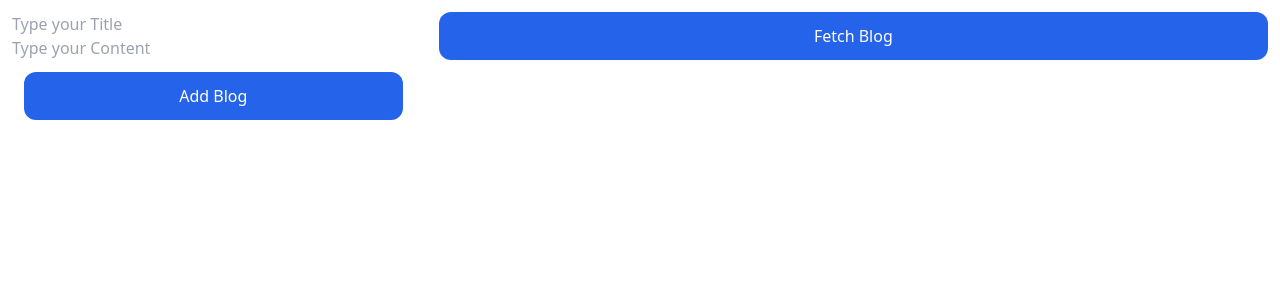
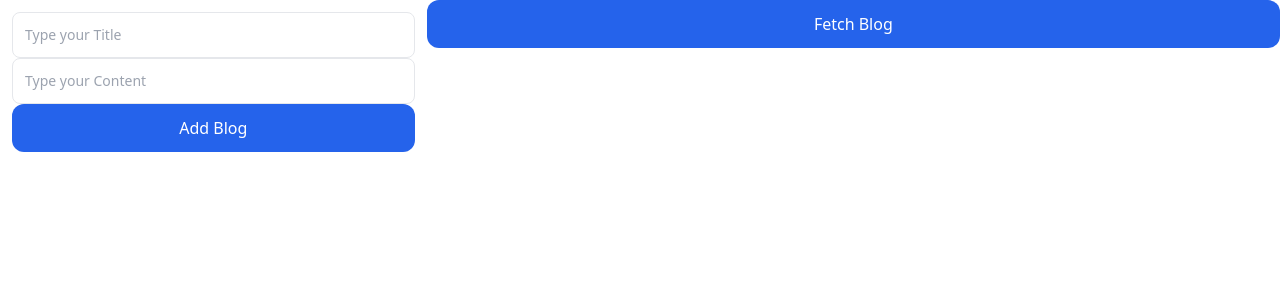
Before and after one commit to RaihanStark/next-minimal-boilerplate, a Next.js app: page / in a window 1280 px wide. Shown: the top 300 px of the page. Built offline with nearby package versions, Linux system fonts and the light colour scheme.

Commit message:
Add: Zod and Example

```diff
--- a/components/Button/Filled.tsx
+++ b/components/Button/Filled.tsx
@@ -2,14 +2,14 @@ import type { FC } from 'react';
 
 interface Props {
   children: React.ReactNode;
-  onClick: () => void;
+  onClick?: () => void;
 }
 
 const FilledButton: FC<Props> = ({ children, onClick }) => {
   return (
     <button
       onClick={onClick}
-      className="m-3 p-3 text-white bg-blue-600 hover:bg-blue-800 rounded-xl"
+      className="p-3 text-white bg-blue-600 hover:bg-blue-800 rounded-xl"
     >
       {children}
     </button>
--- /dev/null
+++ b/components/Form/Error.tsx
@@ -0,0 +1,31 @@
+import type { FC } from 'react';
+
+export const MessageError: FC<{
+  message?: any;
+}> = ({ message }) => {
+  if (!message) return <></>;
+
+  return (
+    <div className="inline-flex my-2 space-x-1 w-full items-center">
+      <div>
+        <svg
+          width="16"
+          height="16"
+          viewBox="0 0 16 16"
+          fill="none"
+          xmlns="http://www.w3.org/2000/svg"
+        >
+          <path
+            d="M8 1C6.61553 1 5.26216 1.41054 4.11101 2.17971C2.95987 2.94888 2.06266 4.04213 1.53285 5.32122C1.00303 6.6003 0.86441 8.00776 1.13451 9.36563C1.4046 10.7235 2.07129 11.9708 3.05026 12.9497C4.02922 13.9287 5.2765 14.5954 6.63437 14.8655C7.99224 15.1356 9.3997 14.997 10.6788 14.4672C11.9579 13.9373 13.0511 13.0401 13.8203 11.889C14.5895 10.7378 15 9.38447 15 8C15 6.14348 14.2625 4.36301 12.9497 3.05025C11.637 1.7375 9.85652 1 8 1ZM8 14C6.81332 14 5.65328 13.6481 4.66658 12.9888C3.67989 12.3295 2.91085 11.3925 2.45673 10.2961C2.0026 9.19974 1.88378 7.99334 2.11529 6.82946C2.3468 5.66557 2.91825 4.59647 3.75736 3.75736C4.59648 2.91824 5.66558 2.3468 6.82946 2.11529C7.99335 1.88378 9.19975 2.0026 10.2961 2.45672C11.3925 2.91085 12.3295 3.67988 12.9888 4.66658C13.6481 5.65327 14 6.81331 14 8C14 9.5913 13.3679 11.1174 12.2426 12.2426C11.1174 13.3679 9.5913 14 8 14Z"
+            fill="#FF0000"
+          />
+          <path
+            d="M7.5 4H8.5V9.5H7.5V4ZM8 11C7.85166 11 7.70666 11.044 7.58332 11.1264C7.45999 11.2088 7.36386 11.3259 7.30709 11.463C7.25032 11.6 7.23547 11.7508 7.26441 11.8963C7.29335 12.0418 7.36478 12.1754 7.46967 12.2803C7.57456 12.3852 7.7082 12.4566 7.85368 12.4856C7.99917 12.5145 8.14997 12.4997 8.28701 12.4429C8.42406 12.3861 8.54119 12.29 8.6236 12.1667C8.70601 12.0433 8.75 11.8983 8.75 11.75C8.75 11.5511 8.67098 11.3603 8.53033 11.2197C8.38968 11.079 8.19891 11 8 11Z"
+            fill="#FF0000"
+          />
+        </svg>
+      </div>
+      <div className="text-red-600 text-xs">{message}</div>
+    </div>
+  );
+};
--- /dev/null
+++ b/components/Form/Input.tsx
@@ -0,0 +1,43 @@
+import classNames from 'classnames';
+import type { FC } from 'react';
+import { useFormContext } from 'react-hook-form';
+
+import { MessageError } from './Error';
+
+interface Props {
+  type: string;
+  name: string;
+  placeholder?: string;
+  className?: string;
+  id?: string;
+}
+
+const FormInput: FC<Props> = ({
+  type,
+  placeholder,
+  name,
+  className = '',
+  id,
+}) => {
+  const {
+    register,
+    formState: { errors },
+  } = useFormContext();
+  return (
+    <>
+      <input
+        className={classNames(
+          'w-full rounded-lg border border-gray-200 p-3 text-sm',
+          ...className.split(' ')
+        )}
+        {...register(name)}
+        type={type}
+        id={id}
+        placeholder={placeholder}
+      />
+      <MessageError message={errors[name]?.message} />
+    </>
+  );
+};
+
+export default FormInput;
--- a/lib/models/post.ts
+++ b/lib/models/post.ts
@@ -1,6 +1,18 @@
+import * as z from 'zod';
+
 export interface Post {
   userId: number;
   id: number;
   body: string;
   title: string;
 }
+
+export interface PostCreateForm {
+  title: string;
+  body: string;
+}
+
+export const addPostSchema = z.object({
+  title: z.string().min(6),
+  body: z.string().min(1, { message: 'Body is required' }),
+});
--- a/lib/store/slices/blog.ts
+++ b/lib/store/slices/blog.ts
@@ -2,7 +2,7 @@ import type { PayloadAction } from '@reduxjs/toolkit';
 import { createAsyncThunk, createSlice } from '@reduxjs/toolkit';
 
 import type { BlogState } from '../../models/blog';
-import type { Post } from '../../models/post';
+import type { Post, PostCreateForm } from '../../models/post';
 import axios from '../../utils/axios';
 
 const initialState: BlogState = {
@@ -34,8 +34,19 @@ const loadPosts = createAsyncThunk(
   }
 );
 
+const addPost = createAsyncThunk(
+  'blog/addPost',
+  async (payload: PostCreateForm, thunkAPI) => {
+    thunkAPI.dispatch(slice.actions.setLoading(true));
+    axios.post('/posts', payload).then(() => {
+      thunkAPI.dispatch(slice.actions.setLoading(false));
+    });
+  }
+);
+
 export const blogActions = {
   loadPosts,
+  addPost,
 };
 
 export default slice.reducer;
--- a/package.json
+++ b/package.json
@@ -10,6 +10,7 @@
     "commit": "cz"
   },
   "dependencies": {
+    "@hookform/resolvers": "^2.9.10",
     "@reduxjs/toolkit": "^1.8.6",
     "@types/node": "18.11.9",
     "@types/react": "18.0.24",
@@ -19,8 +20,10 @@
     "next": "13.0.1",
     "react": "18.2.0",
     "react-dom": "18.2.0",
+    "react-hook-form": "^7.39.1",
     "react-redux": "^8.0.4",
-    "typescript": "4.8.4"
+    "typescript": "4.8.4",
+    "zod": "^3.19.1"
   },
   "devDependencies": {
     "@typescript-eslint/eslint-plugin": "^5.42.0",
--- a/pages/index.tsx
+++ b/pages/index.tsx
@@ -1,34 +1,44 @@
+import { zodResolver } from '@hookform/resolvers/zod';
+import type { SubmitHandler } from 'react-hook-form';
+import { FormProvider, useForm } from 'react-hook-form';
+
 import FilledButton from '../components/Button/Filled';
+import FormInput from '../components/Form/Input';
 import PostContainer from '../components/Post/Container';
 import PostItem from '../components/Post/Item';
 import DashboardLayout from '../layouts/Dashboard';
+import type { PostCreateForm } from '../lib/models/post';
+import { addPostSchema } from '../lib/models/post';
 import { useAppDispatch, useAppSelector } from '../lib/store/hooks';
 import { blogActions } from '../lib/store/slices/blog';
 
 export default function Home() {
+  const methods = useForm<PostCreateForm>({
+    resolver: zodResolver(addPostSchema),
+  });
   const dispatch = useAppDispatch();
   const blog = useAppSelector((state) => state.blog);
+
+  const onSubmit: SubmitHandler<PostCreateForm> = (data) => {
+    dispatch(blogActions.addPost(data));
+  };
+
   const fetchBlog = () => {
     dispatch(blogActions.loadPosts());
   };
 
   return (
     <DashboardLayout>
-      <div className="m-3 flex flex-col">
-        <input
-          type="text"
-          name="Title"
-          id="title"
-          placeholder="Type your Title"
-        />
-        <input
-          type="text"
-          name="Content"
-          id="content"
-          placeholder="Type your Content"
-        />
-        <FilledButton onClick={fetchBlog}>Add Blog</FilledButton>
-      </div>
+      <FormProvider {...methods}>
+        <form
+          onSubmit={methods.handleSubmit(onSubmit)}
+          className="m-3 flex flex-col"
+        >
+          <FormInput name="title" type="text" placeholder="Type your Title" />
+          <FormInput name="body" type="text" placeholder="Type your Content" />
+          <FilledButton>Add Blog</FilledButton>
+        </form>
+      </FormProvider>
 
       <PostContainer className="col-span-2">
         <FilledButton onClick={fetchBlog}>Fetch Blog</FilledButton>
```
Also changed, not shown: 1 other file (tests, documents, lock files or other folders).
